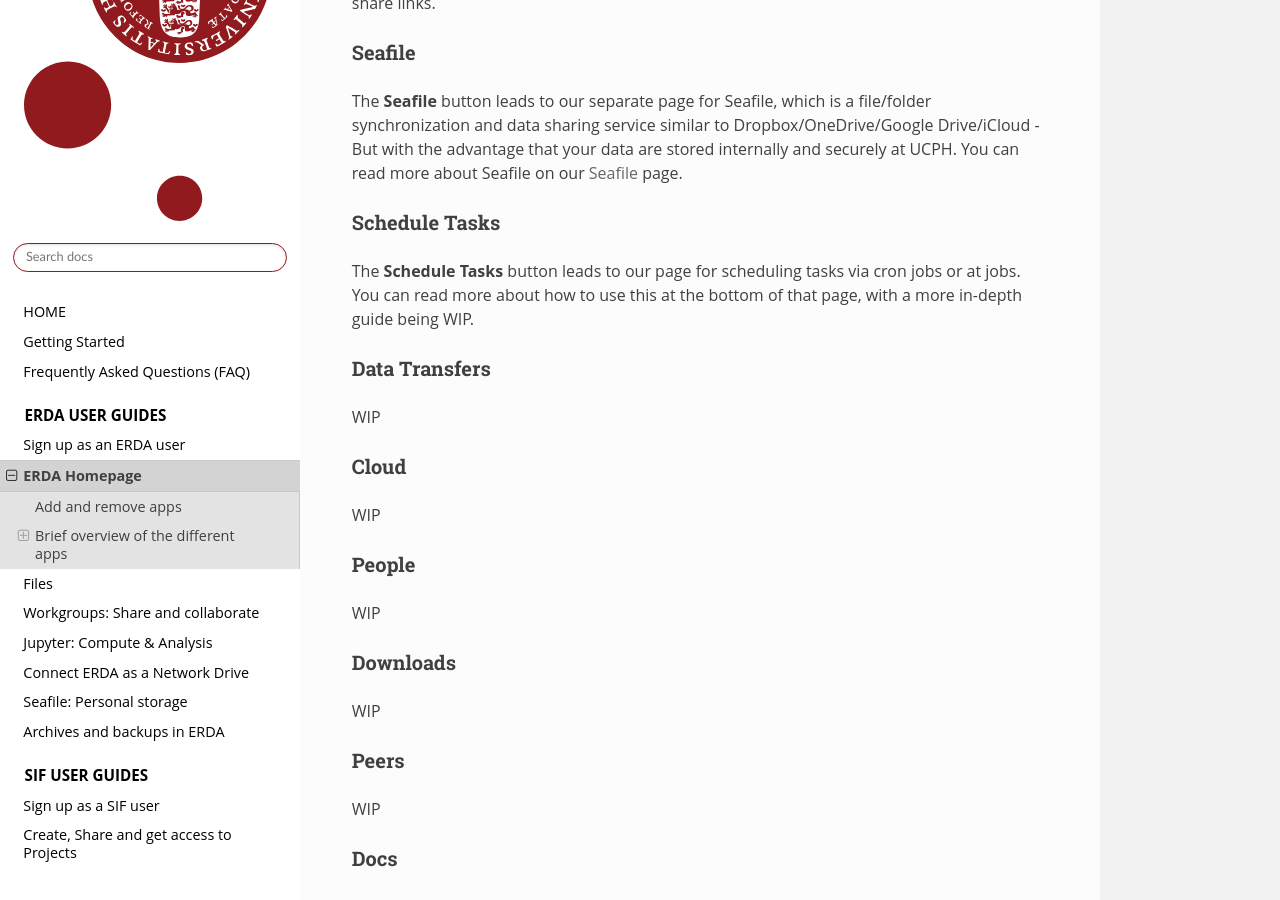
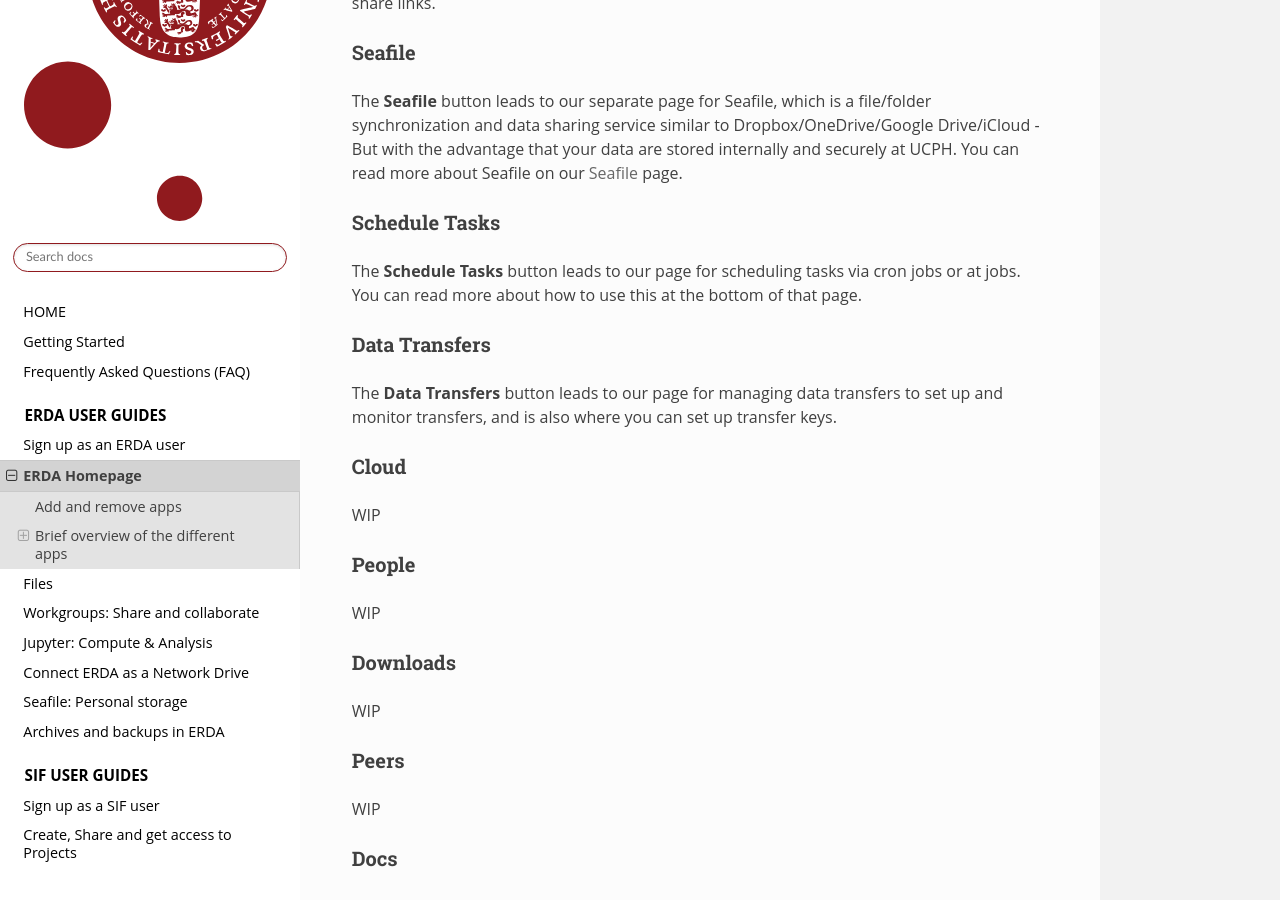
Before and after one commit to ucphhpc/migrid-user-docs, a Sphinx documentation site: the page built from docs/sections/erda/homepage/index.rst, in a window 1280 px wide and 900 px high, scrolled down 1688 px. Built offline with Sphinx 7.4.7 and the Read the Docs theme 3.1.0, drawn with Linux system fonts in a browser that asks for light colours.

```diff
--- a/docs/sections/erda/homepage/index.rst
+++ b/docs/sections/erda/homepage/index.rst
@@ -75,13 +75,13 @@ Schedule Tasks
 ++++++++++++++
 
 The **Schedule Tasks** button leads to our page for scheduling tasks via cron jobs or at jobs.
-You can read more about how to use this at the bottom of that page, with a more in-depth guide being WIP.
+You can read more about how to use this at the bottom of that page.
 
 
 Data Transfers
 ++++++++++++++
 
-WIP
+The **Data Transfers** button leads to our page for managing data transfers to set up and monitor transfers, and is also where you can set up transfer keys.
 
 
 Cloud
--- a/docs/sections/erda/signup/index.rst
+++ b/docs/sections/erda/signup/index.rst
@@ -8,6 +8,7 @@ Sign up as an ERDA user
    This page is designed to help you get started with using `ERDA <https://erda.ku.dk/>`_. For SIF, check out :ref:`sif-signup-start`.
 
 You can sign up to ERDA either as a UCPH employee/student (:ref:`erda-signup-ucph`) or as an external collaborataion partner (:ref:`erda-signup-external`), and you must sign up before you can access ERDA.
+
 In addition, to further protect your account, we recommend that you check our section on :ref:`erda-signup-twofactor`.
 
 .. _erda-signup-ucph:
```
Also changed, not shown: docs/sections/getting-started/introduction/index.rst (+5 -6 lines).
